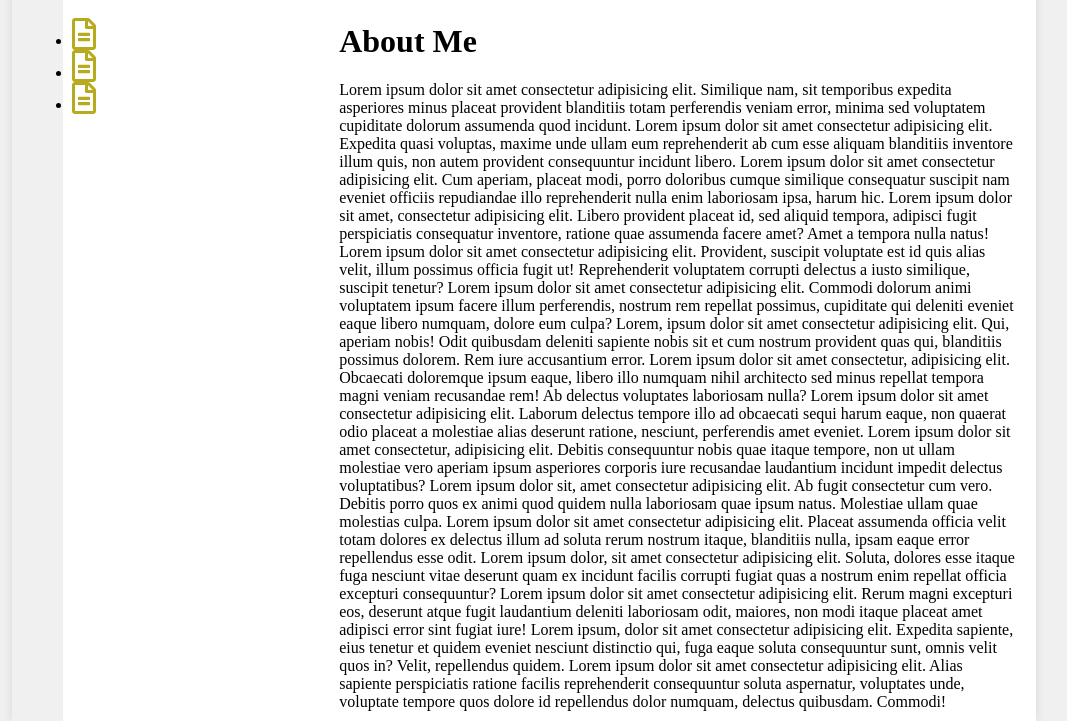
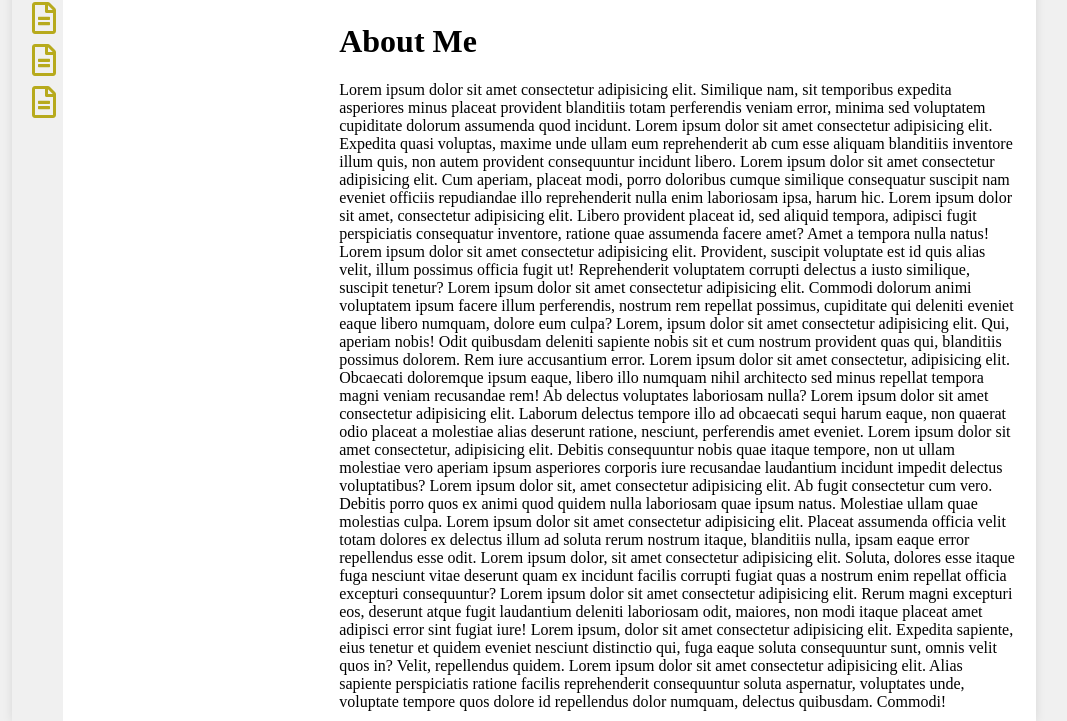
Before and after one commit to mosheyaku/resume, a Django app: page / in a window 1280 px wide. Shown: the part 111-832 px from the top of the page, without its empty margins (116-1183 px from the left). Run offline with Django 4.2, Linux system fonts and the light colour scheme; some libraries are stand-ins or nearby versions.

Commit message:
Creating a space between the list items and removing the points that appear alongside each of it.

```diff
--- a/static/apps.css
+++ b/static/apps.css
@@ -42,7 +42,7 @@ body {
   padding: 20px;
   overflow-y: auto;
   scrollbar-color: #d0d0d0 #f0f0f0;
-  scrollbar-width: auto;
+  scrollbar-width: thin;
 }
 
 .content::-webkit-scrollbar {
@@ -62,3 +62,13 @@ body {
   font-size: 32px;
   color: rgb(183, 170, 29);
 }
+
+ul {
+  list-style-type: none;
+  padding: 0;
+  margin: 0;
+}
+
+li {
+  margin-bottom: 10px;
+}
```
